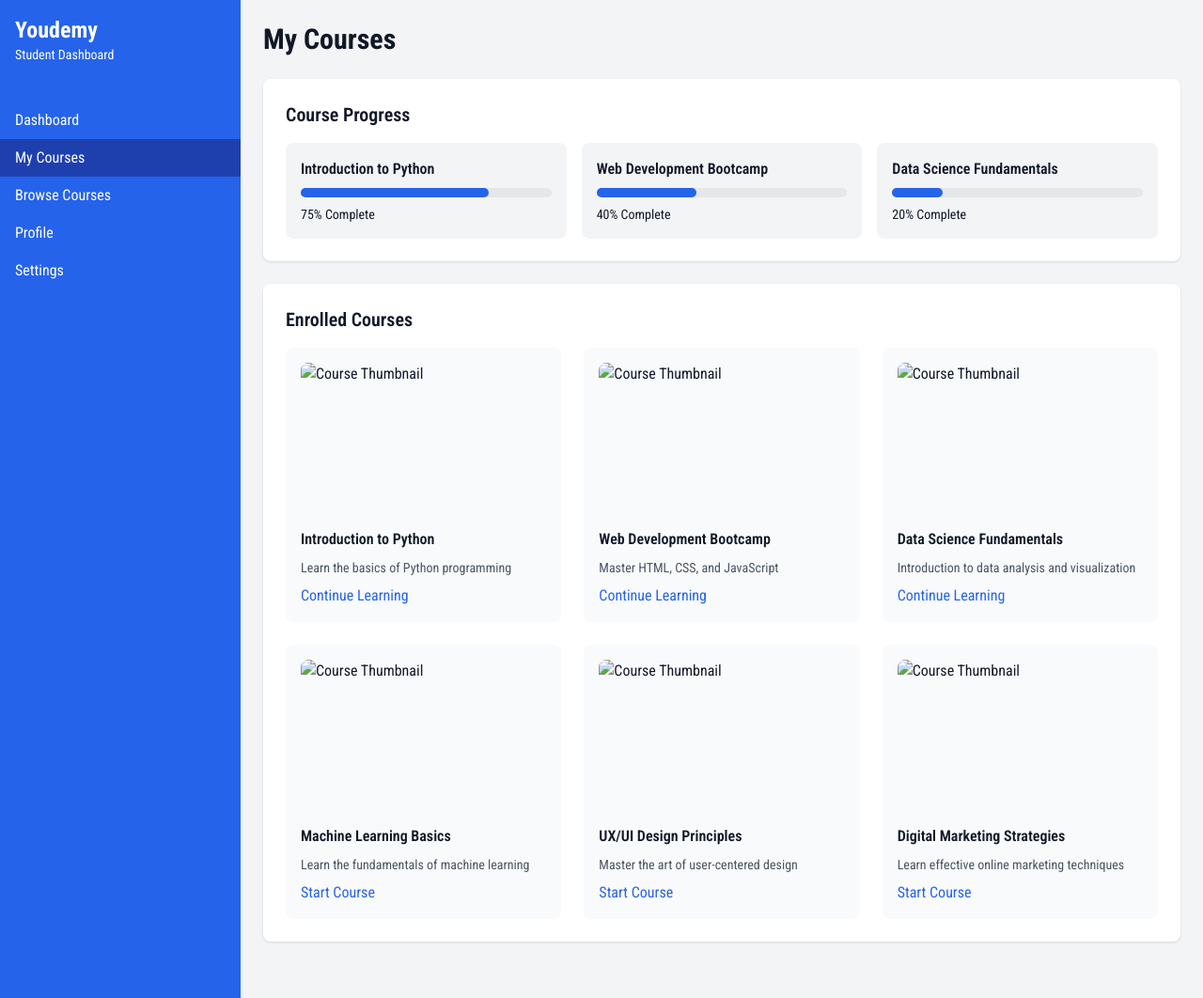
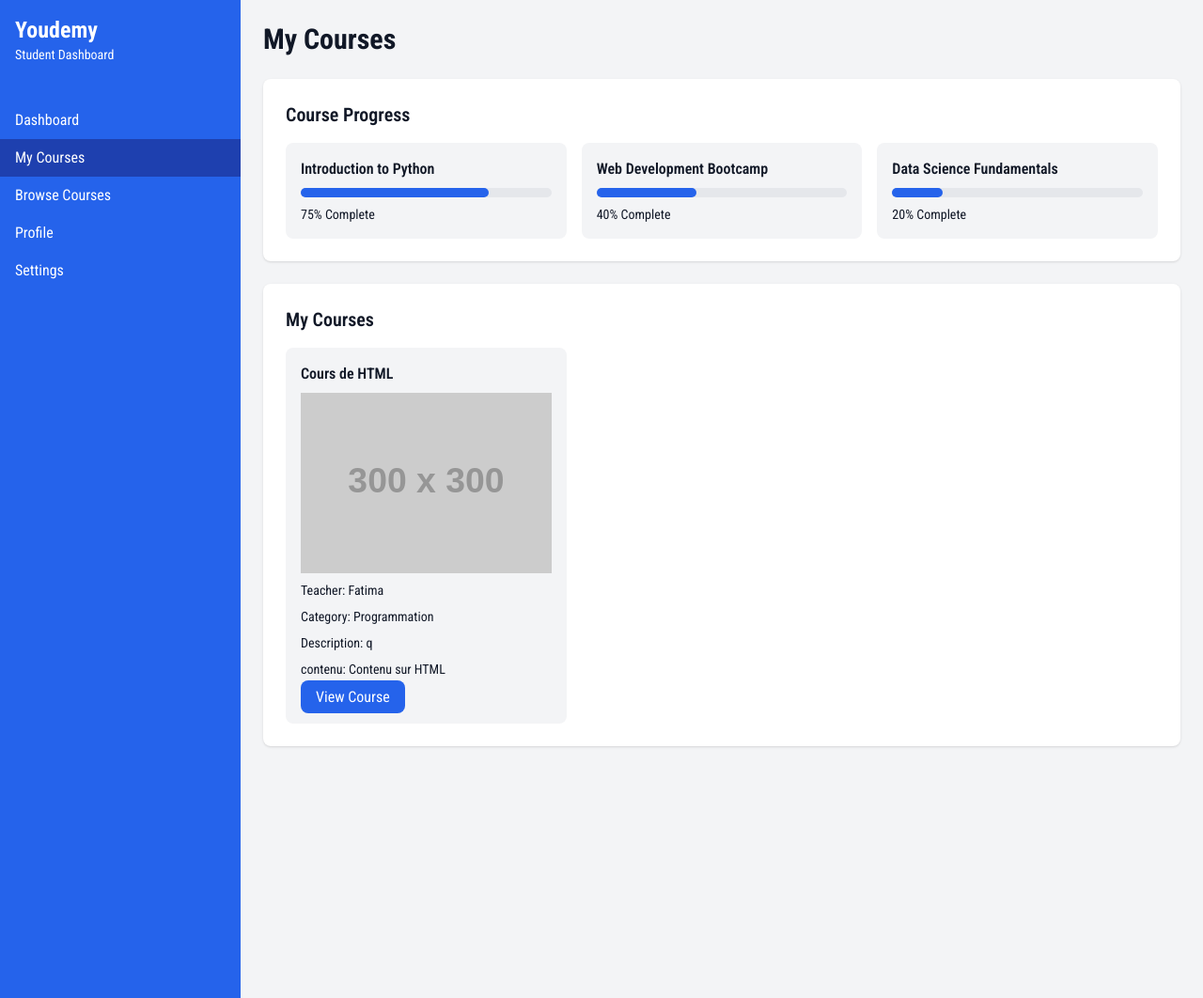
Before and after one commit to Youcode-Classe-E-2024-2025/MED_LAQSOUMI_YOUDEMY, a PHP site: page /index.php?action=myCourses in a window 1280 px wide. Shown: the whole page at 94% size. Run offline with PHP 8.4, Linux system fonts and the light colour scheme; a user stored in the database is signed in; data comes from the database, SQL or seed files in the repository; both versions use the stored data as it was after the commit; grey boxes labelled with a size stand in for pictures from a placeholder-image service; some libraries are stand-ins or nearby versions.

Commit message:
each student display linked courses on the page myCourses

```diff
--- a/controllers/CourseController.php
+++ b/controllers/CourseController.php
@@ -1,16 +1,19 @@
 <?php
 require_once __DIR__ . '/../models/Course.php';
 
-class CourseController {
+class CourseController
+{
     private $db;
     private $course;
 
-    public function __construct($db) {
+    public function __construct($db)
+    {
         $this->db = $db;
         $this->course = new Course($this->db);
     }
 
-    public function getAll() {
+    public function getAll()
+    {
         $page = isset($_GET['page']) ? (int)$_GET['page'] : 1;
         $limit = 12;
         $courses = $this->course->getAll($page, $limit);
@@ -20,6 +23,7 @@
         session_start();
         $role = isset($_SESSION['role']) ? $_SESSION['role'] : null;
         $userName = isset($_SESSION['name']) ? $_SESSION['name'] : '';
+        $userId = isset($_SESSION['user_id']) ? $_SESSION['user_id'] : null;
 
         $courses = array_map(function ($course) {
             $course['image'] = $course['image'];
@@ -29,7 +33,8 @@
         require_once __DIR__ . '/../views/course.php';
     }
 
-    public function handleSearch() {
+    public function handleSearch()
+    {
         $keyword = isset($_GET['keyword']) ? $_GET['keyword'] : '';
         $page = isset($_GET['page']) ? (int)$_GET['page'] : 1;
         $limit = 12;
@@ -51,4 +56,43 @@
         // Load the view
         require_once __DIR__ . '/../views/course.php';
     }
+
+    public function getCourseById($id)
+    {
+        $course = $this->course->getCourseById($id);
+        session_start();
+        $role = isset($_SESSION['role']) ? $_SESSION['role'] : null;
+        $userName = isset($_SESSION['name']) ? $_SESSION['name'] : '';
+        $courses = $this->course->getCourseById($id);
+        $courses = array_map(function ($course) {
+            $course['image'] = $course['image'];
+            return $course;
+        }, $courses);
+        require_once __DIR__ . '/../views/myCourses.php';
+    }
+
+    public function getMyCourses()
+    {
+        session_start();
+        $role = isset($_SESSION['role']) ? $_SESSION['role'] : null;
+        $userName = isset($_SESSION['name']) ? $_SESSION['name'] : '';
+        $userId = isset($_SESSION['user_id']) ? $_SESSION['user_id'] : null;
+        $courses = $this->course->getMyCourses($userId);
+        $courses = array_map(function ($course) {
+            $course['titre'] = $course['titre'];
+            $course['image'] = $course['image'];
+            return $course;
+        }, $courses);
+        require_once __DIR__ . '/../views/myCourses.php';
+        // session_start();
+        // $role = isset($_SESSION['role']) ? $_SESSION['role'] : null;
+        // $userName = isset($_SESSION['name']) ? $_SESSION['name'] : '';
+        // $userId = isset($_SESSION['user_id']) ? $_SESSION['user_id'] : null;
+
+        // $courses = array_map(function ($course) {
+        //     $course['image'] = $course['image'];
+        //     return $course;
+        // }, $courses);
+        // require_once __DIR__ . '/../views/myCourses.php';
+    }
 }
--- a/index.php
+++ b/index.php
@@ -34,7 +34,7 @@
         require_once 'views/profile.php';
         break;
     case 'myCourses':
-        require_once 'views/myCourses.php';
+        $courseController->getMyCourses();
         break;
     case 'teacherDashboard':
         require_once 'views/teacher_Dashboard.php';
--- a/models/Course.php
+++ b/models/Course.php
@@ -45,6 +45,20 @@
     //     $stmt->execute();
     //     return $stmt->fetch(PDO::FETCH_ASSOC);
     // }
+
+
+    public function getCourseById($id) {
+        $query = "SELECT c.*, u.nom as teacher_name, cat.nom as category_name
+                  FROM cours c
+                  JOIN utilisateurs u ON c.enseignant_id = u.id
+                  JOIN categories cat ON c.categorie_id = cat.id
+                  WHERE c.id = ?";
+        $stmt = $this->db->prepare($query);
+        $stmt->bindParam(':id', $id, PDO::PARAM_INT);
+        $stmt->execute();
+        return $stmt->fetch(PDO::FETCH_ASSOC);
+    }
+
 
 
     public function getAll($page = 1, $limit = 12) {
@@ -108,4 +122,19 @@
 
         return $stmt->fetchColumn();
     }
+
+    public function getMyCourses($user_id) {
+        $query = "SELECT c.*, u.nom as teacher_name, cat.nom as category_name, i.etudiant_id as inscrit
+                  FROM inscriptions i
+                  JOIN cours c ON i.cours_id = c.id
+                  JOIN utilisateurs u ON c.enseignant_id = u.id
+                  JOIN categories cat ON c.categorie_id = cat.id
+                  WHERE i.etudiant_id = :user_id";
+
+        $stmt = $this->db->prepare($query);
+        $stmt->bindParam(':user_id', $user_id, PDO::PARAM_INT);
+        $stmt->execute();
+        return $stmt->fetchAll(PDO::FETCH_ASSOC);
+    }
+
 }
--- a/views/index.php
+++ b/views/index.php
@@ -2,6 +2,7 @@
 session_start();
 $role = isset($_SESSION['role']) ? $_SESSION['role'] : null;
 $userName = isset($_SESSION['name']) ? $_SESSION['name'] : '';
+$userId = isset($_SESSION['user_id']) ? $_SESSION['user_id'] : null;
 
 if (isset($_GET['action'])) {
     switch ($_GET['action']) {
--- a/views/myCourses.php
+++ b/views/myCourses.php
@@ -1,3 +1,10 @@
+<?php
+$role = isset($_SESSION['role']) ? $_SESSION['role'] : null;
+$userName = isset($_SESSION['name']) ? $_SESSION['name'] : '';
+$userId = isset($_SESSION['user_id']) ? $_SESSION['user_id'] : null;
+$image = isset($_SESSION['image']) ? $_SESSION['image'] : '';
+$titre = isset($_SESSION['titre']) ? $_SESSION['titre'] : '';
+?>
 <!DOCTYPE html>
 <html lang="en">
 <head>
@@ -72,48 +79,25 @@
                     </div>
                 </div>
 
-                <!-- Enrolled Courses -->
-                <div class="bg-white rounded-lg shadow p-6">
-                    <h3 class="text-xl font-semibold mb-4">Enrolled Courses</h3>
-                    <div class="grid grid-cols-1 md:grid-cols-2 lg:grid-cols-3 gap-6">
-                        <div class="bg-gray-50 p-4 rounded-lg">
-                            <img src="https://via.placeholder.com/300x200" alt="Course Thumbnail" class="w-full h-40 object-cover rounded-lg mb-4">
-                            <h4 class="font-semibold mb-2">Introduction to Python</h4>
-                            <p class="text-sm text-gray-600 mb-2">Learn the basics of Python programming</p>
-                            <a href="#" class="text-primary hover:underline">Continue Learning</a>
-                        </div>
-                        <div class="bg-gray-50 p-4 rounded-lg">
-                            <img src="https://via.placeholder.com/300x200" alt="Course Thumbnail" class="w-full h-40 object-cover rounded-lg mb-4">
-                            <h4 class="font-semibold mb-2">Web Development Bootcamp</h4>
-                            <p class="text-sm text-gray-600 mb-2">Master HTML, CSS, and JavaScript</p>
-                            <a href="#" class="text-primary hover:underline">Continue Learning</a>
-                        </div>
-                        <div class="bg-gray-50 p-4 rounded-lg">
-                            <img src="https://via.placeholder.com/300x200" alt="Course Thumbnail" class="w-full h-40 object-cover rounded-lg mb-4">
-                            <h4 class="font-semibold mb-2">Data Science Fundamentals</h4>
-                            <p class="text-sm text-gray-600 mb-2">Introduction to data analysis and visualization</p>
-                            <a href="#" class="text-primary hover:underline">Continue Learning</a>
-                        </div>
-                        <div class="bg-gray-50 p-4 rounded-lg">
-                            <img src="https://via.placeholder.com/300x200" alt="Course Thumbnail" class="w-full h-40 object-cover rounded-lg mb-4">
-                            <h4 class="font-semibold mb-2">Machine Learning Basics</h4>
-                            <p class="text-sm text-gray-600 mb-2">Learn the fundamentals of machine learning</p>
-                            <a href="#" class="text-primary hover:underline">Start Course</a>
-                        </div>
-                        <div class="bg-gray-50 p-4 rounded-lg">
-                            <img src="https://via.placeholder.com/300x200" alt="Course Thumbnail" class="w-full h-40 object-cover rounded-lg mb-4">
-                            <h4 class="font-semibold mb-2">UX/UI Design Principles</h4>
-                            <p class="text-sm text-gray-600 mb-2">Master the art of user-centered design</p>
-                            <a href="#" class="text-primary hover:underline">Start Course</a>
-                        </div>
-                        <div class="bg-gray-50 p-4 rounded-lg">
-                            <img src="https://via.placeholder.com/300x200" alt="Course Thumbnail" class="w-full h-40 object-cover rounded-lg mb-4">
-                            <h4 class="font-semibold mb-2">Digital Marketing Strategies</h4>
-                            <p class="text-sm text-gray-600 mb-2">Learn effective online marketing techniques</p>
-                            <a href="#" class="text-primary hover:underline">Start Course</a>
-                        </div>
+                <!-- My Courses -->
+                <?php if ($role === 'etudiant') :?>
+                <div class="bg-white rounded-lg shadow p-6 mb-6">
+                    <h3 class="text-xl font-semibold mb-4">My Courses</h3>
+                    <div class="grid grid-cols-1 md:grid-cols-2 lg:grid-cols-3 gap-4">
+                        <?php foreach ($courses as $item) : ?>
+                            <div class="bg-gray-100 p-4 rounded-lg">
+                                <h4 class="font-semibold mb-2"><?= htmlspecialchars($item['titre']) ?></h4>
+                                <img src="<?= htmlspecialchars($item['image']) ?>" alt="Thumbnail" class="w-full h-48 object-cover mb-2">
+                                <p class="text-sm mb-2">Teacher: <?= htmlspecialchars($item['teacher_name']) ?></p>
+                                <p class="text-sm mb-2">Category: <?= htmlspecialchars($item['category_name']) ?></p>
+                                <p class="text-sm mb-2">Description: <?= htmlspecialchars($item['description']) ?></p>
+                                <p class="text-sm mb-2">contenu: <?= htmlspecialchars($item['contenu']) ?></p>
+                                <a href="index.php?action=course&id=<?= htmlspecialchars($item['id']) ?>" class="bg-primary text-white px-4 py-2 rounded-lg hover:bg-secondary">View Course</a>
+                            </div>
+                        <?php endforeach; ?>
                     </div>
                 </div>
+                <?php endif; ?>
             </div>
         </main>
     </div>
```
Also changed, not shown: database.sql (+11 -10 lines).
